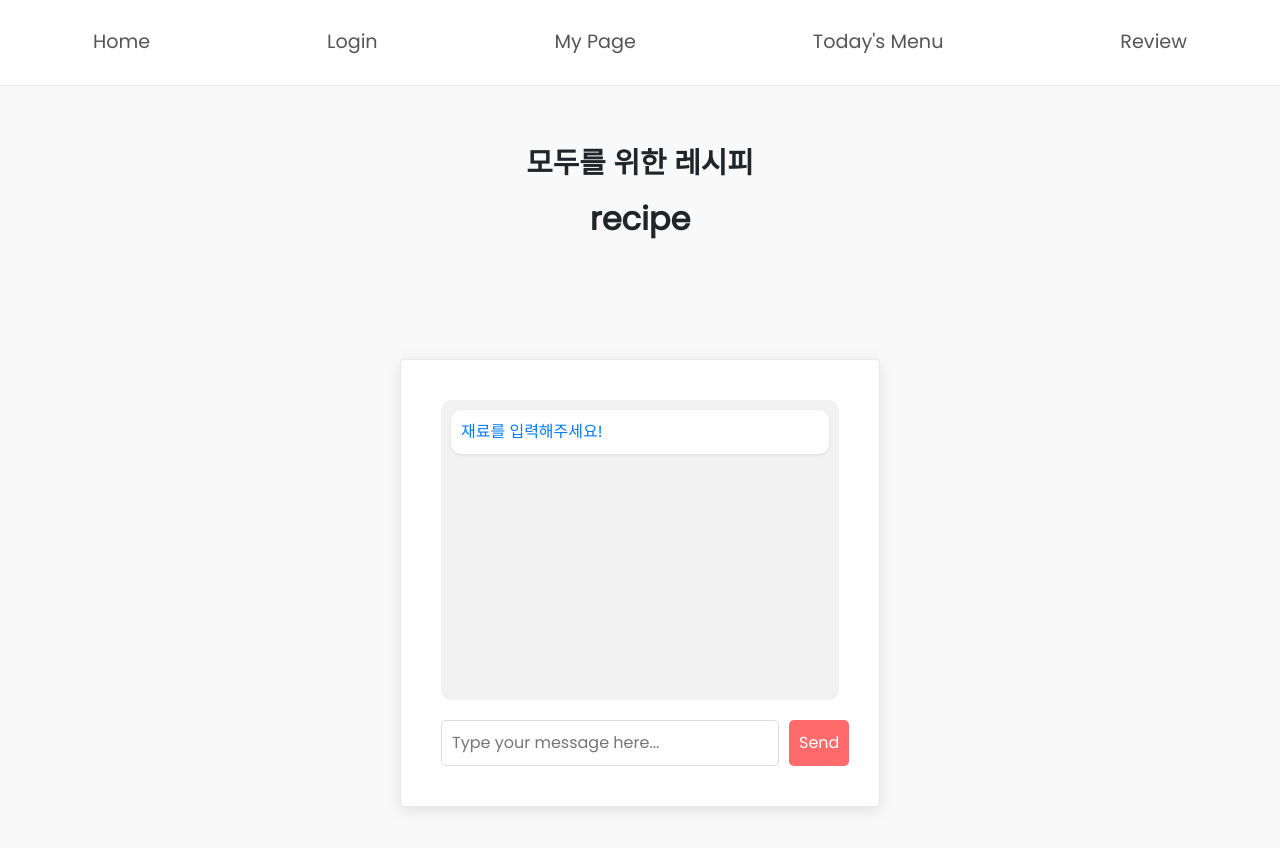
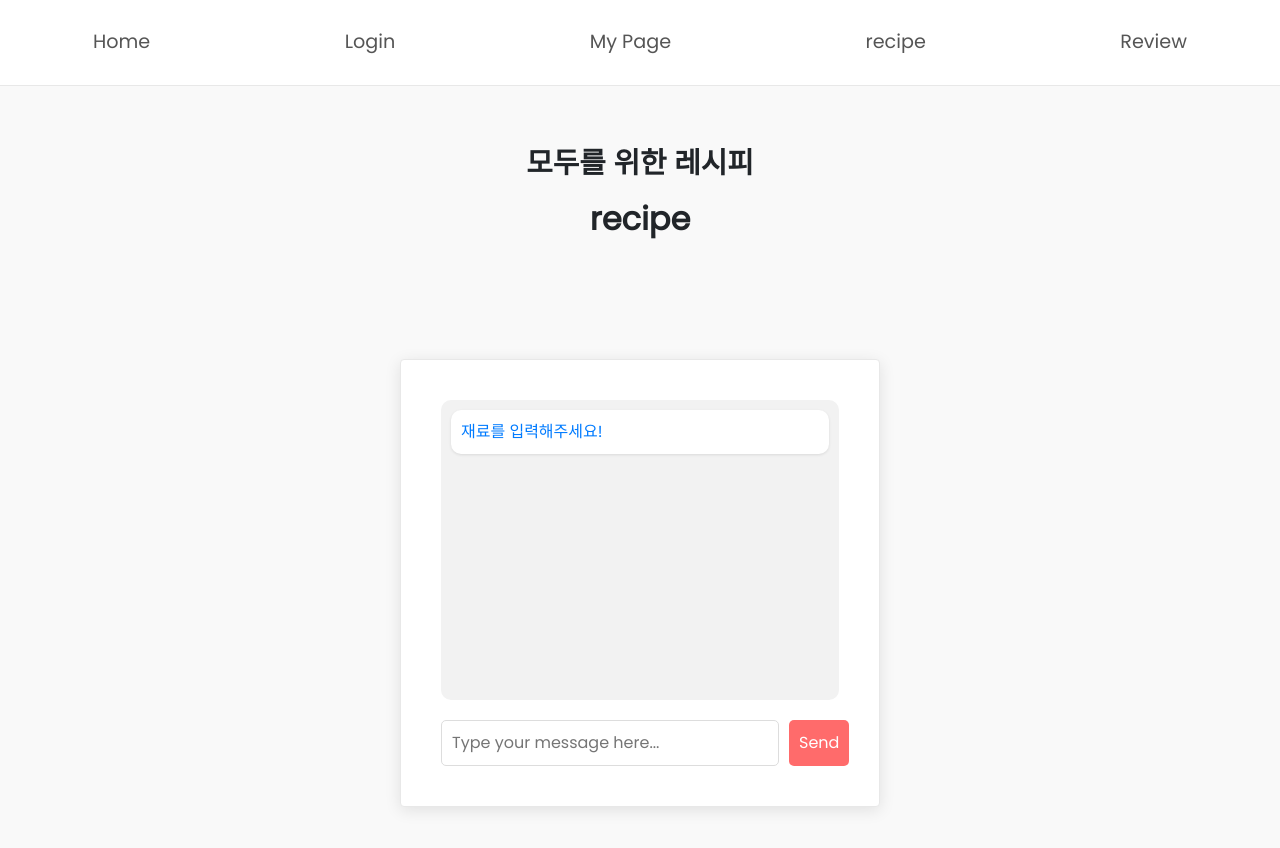
Before and after one commit to lihyel/ChatGPT_Service, a plain HTML site: page frontend/index.html in a window 1280 px wide. Shown: the top 848 px of the page. Drawn offline with nearby package versions, Linux system fonts and the light colour scheme.

Commit message:
Update index.html

```diff
--- a/frontend/index.html
+++ b/frontend/index.html
@@ -140,7 +140,7 @@
           <a href="index.html" class ="nav-link">Home</a>
           <a href="login.html" class="nav-link">Login</a>
           <a href="mypage.html" class="nav-link">My Page</a>
-          <a href="#" class="nav-link">Today's Menu</a>
+          <a href="recipe.html" class="nav-link">recipe</a>
           <a href="review.html" class="nav-link">Review</a>
         </div>
       </nav>
```
